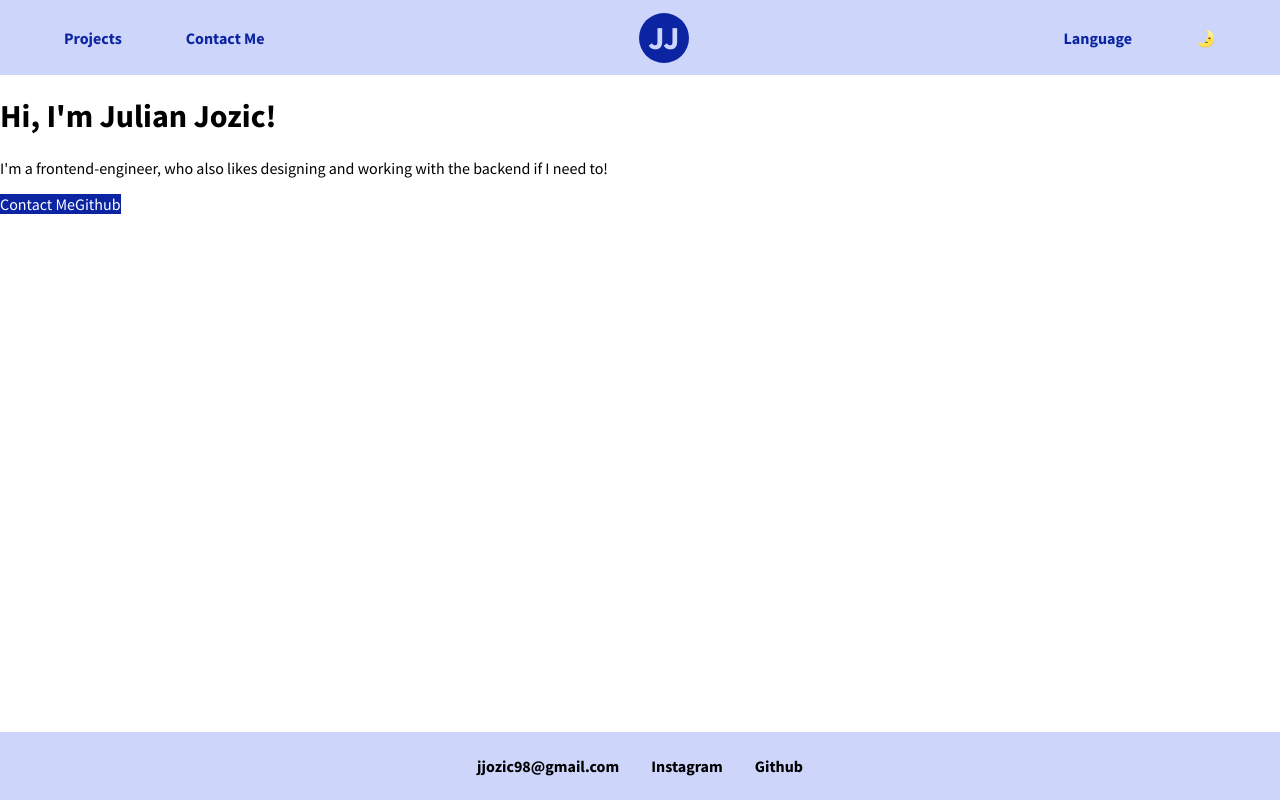
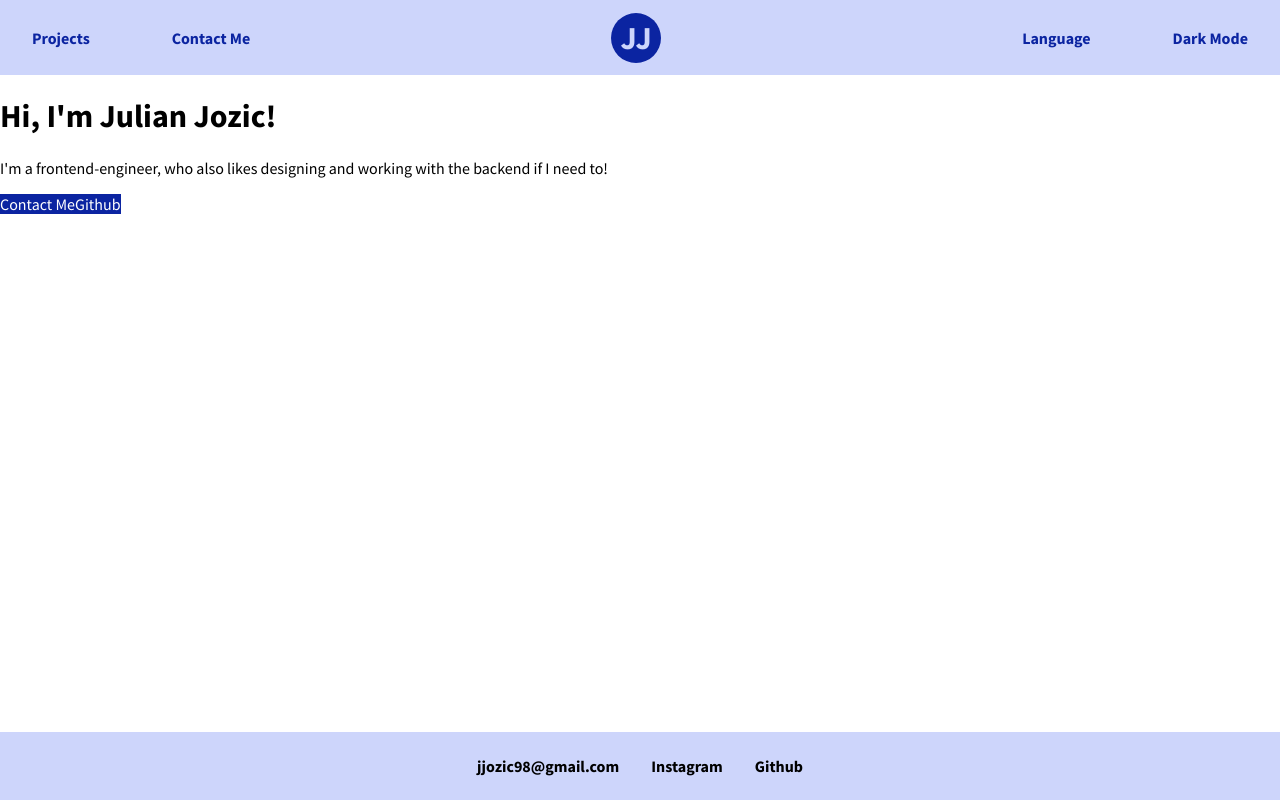
Before and after one commit to jjozic/jj-portfolio-2021, a Next.js app: page / in a window 1280 px wide. Built offline with nearby package versions, Linux system fonts and the light colour scheme.

Commit message:
fixed styling and layout for navigation

```diff
--- a/components/Navigation/index.jsx
+++ b/components/Navigation/index.jsx
@@ -1,22 +1,29 @@
 import React from "react";
 import Link from "next/link";
 
-import styles from '@/styles/Navigation.module.scss'
+import styles from "@/styles/Navigation.module.scss";
 
 const Navigation = () => {
   return (
     <nav className={styles.navElement}>
       <div className={styles.wrapper}>
-        <div>
-          <Link href="#projects">Projects</Link>
-          {/* <Link href="#resume">Resumé</Link> */}
-          <Link href="#contact">Contact Me</Link>
-        </div>
-        <div className={styles.logo}>JJ</div>
-        <div>
-          <Link href="#projects">Language</Link>
-          <Link href="#resume">🌛</Link>
-        </div>
+        <ul>
+          <li>
+            <Link href="#projects">Projects</Link>
+          </li>
+          <li>
+            <Link href="#contact">Contact Me</Link>
+          </li>
+          <li className={styles.logoLi}>
+            <div className={styles.logo}>JJ</div>
+          </li>
+          <li>
+            <Link href="#projects">Language</Link>
+          </li>
+          <li>
+            <Link href="#resume">Dark Mode</Link>
+          </li>
+        </ul>
       </div>
     </nav>
   );
--- a/styles/Navigation.module.scss
+++ b/styles/Navigation.module.scss
@@ -15,12 +15,22 @@
   align-items: center;
   color: var(--dark);
   font-weight: 700;
-  & div a{
-    margin: 0 2rem;
+  ul {
+    padding: 0;
+    display: flex;
+    justify-content: space-between;
+    align-items: center;
+    width: 100%;
+    list-style: none;
   }
 }
 
+.logoLi {
+  flex-basis: 50%;
+}
+
 .logo {
+  margin: 0 auto;
   background-color: var(--dark);
   color: var(--light);
   font-size: 2rem;
```
